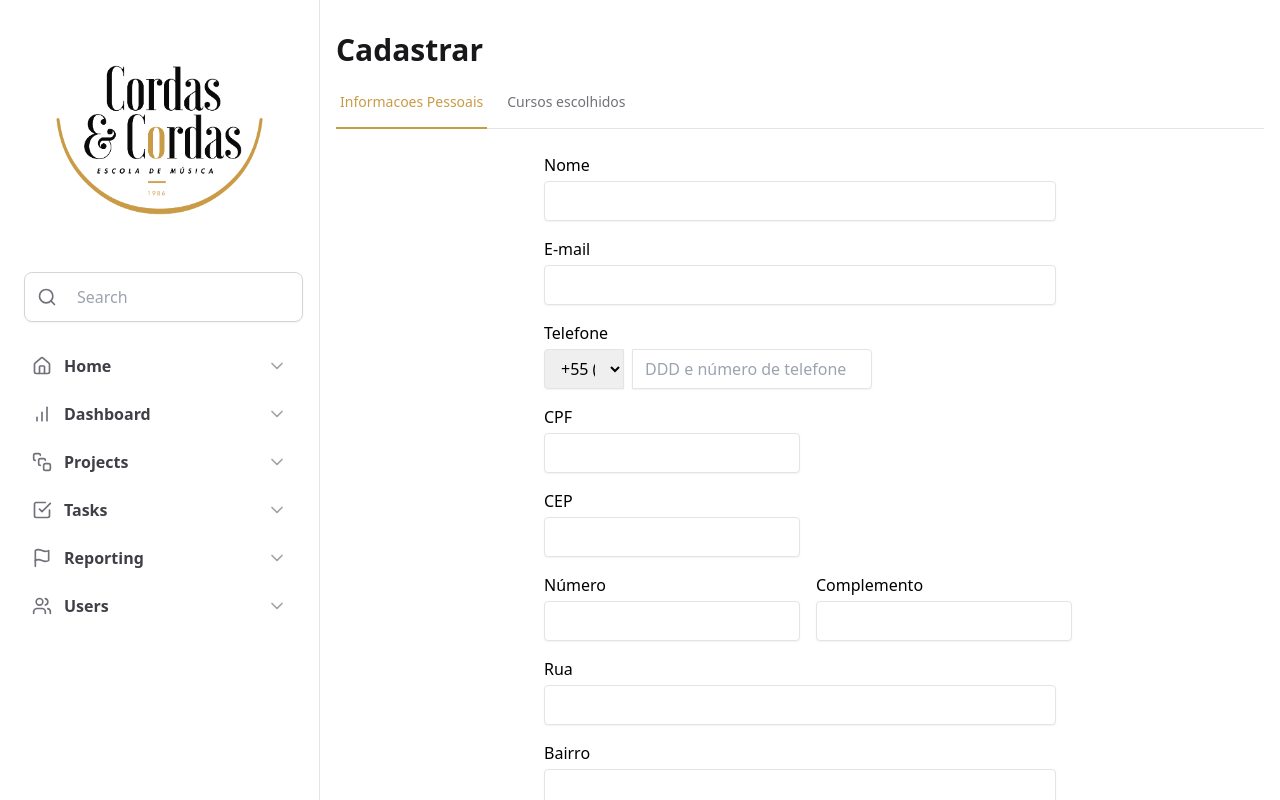
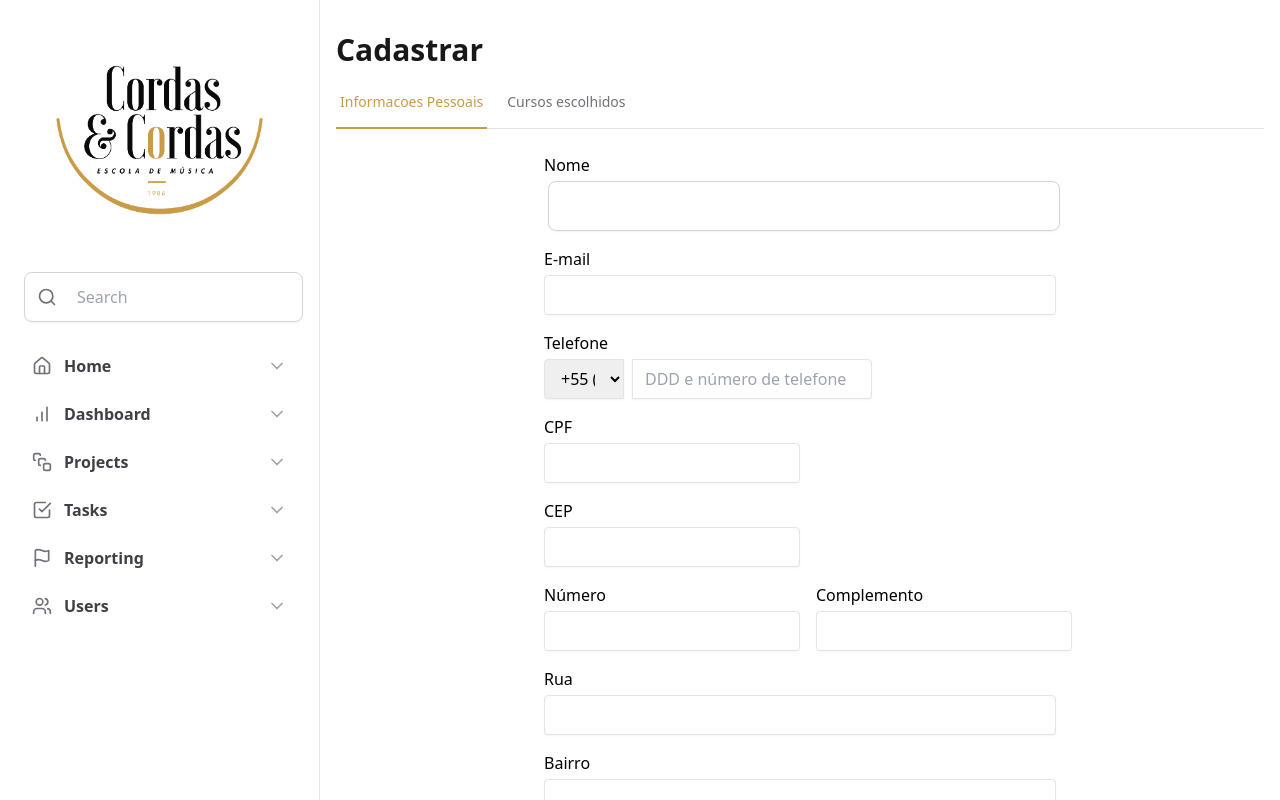
Before and after one commit to gabrielpoetaa/cordasBankAndForm, a React (Vite) app: page / in a window 1280 px wide. Shown: the top 800 px of the page. Built offline with nearby package versions, Linux system fonts and the light colour scheme.

Commit message:
fix: NameInput component com pattern de composicao

```diff
--- a/src/components/Form/PersonalInfo/NameInput.tsx
+++ b/src/components/Form/PersonalInfo/NameInput.tsx
@@ -1,6 +1,6 @@
 import React from 'react';
 import { useFormContext } from 'react-hook-form';
-import * as Input from '../../../components/input'
+import { InputRoot, InputControl, InputPrefix } from '../../input';
 
 const NameInput: React.FC = () => {
   const { register, formState: { errors } } = useFormContext();
@@ -14,14 +14,19 @@ const NameInput: React.FC = () => {
 
   return (
     <div className="flex flex-col gap-1">
-      <label htmlFor="name">Nome</label>
-      <input
+    <label htmlFor="name">Nome</label>
+    <InputRoot>
+      <InputPrefix>
+        {/* Adicione qualquer prefixo de input aqui, se necessário */}
+      </InputPrefix>
+      <InputControl
         type="text"
-        className="border border-zinc-200 shadow-sm rounded h-10 px-3"
+        id="name"
         {...register('name')}
       />
-      {errors.name && <span>{getErrorMessage(errors.name)}</span>}
-    </div>
+    </InputRoot>
+    {errors.name && <span>{getErrorMessage(errors.name)}</span>}
+  </div>
   );
 };
 
--- a/src/components/input.tsx
+++ b/src/components/input.tsx
@@ -1,27 +1,23 @@
-import { ComponentProps } from 'react';
+import React, { forwardRef, ComponentProps } from 'react';
 
-export interface InputProps {}
+interface InputControlProps extends ComponentProps<'input'> {}
+
+export const InputControl = forwardRef<HTMLInputElement, InputControlProps>((props, ref) => (
+  <input
+    ref={ref}
+    className="border-0 w-full rounded h-8 px-3"
+    {...props}
+  />
+));
+InputControl.displayName = 'InputControl';
 
 interface InputPrefixProps extends ComponentProps<'div'> {}
 
 export function InputPrefix(props: InputPrefixProps) {
-  return (
-    <div {...props} />
-  );
+  return <div {...props} />;
 }
 
-interface InputControlProps extends ComponentProps<'input'> {}
-
-export function InputControl(props: InputControlProps) {
-  return (
-    <input
-      className="border-0 w-full rounded h-8 px-3"
-      {...props}
-    />
-  );
-}
-
-export type InputRootProps = ComponentProps<'div'>;
+interface InputRootProps extends ComponentProps<'div'> {}
 
 export function InputRoot(props: InputRootProps) {
   return (
--- a/src/pages/FormPersonal.tsx
+++ b/src/pages/FormPersonal.tsx
@@ -4,13 +4,14 @@ import { z } from 'zod';
 import { zodResolver } from '@hookform/resolvers/zod';
 import { useEffect, useState } from 'react';
 
-import NameInput from '../components/Form/PersonalInfo/NameInput';
+import { InputRoot, InputControl, InputPrefix } from '../components/input';
 import EmailInput from '../components/Form/PersonalInfo/EmailInput';
 import TelefoneInput from '../components/Form/PersonalInfo/TelefoneInput/TelefoneInput';
 import EnderecoForm from '../components/Form/PersonalInfo/EnderecoForm';
 import CpfInput from '../components/Form/PersonalInfo/CpfInput';
 
 import phoneCodes from '../components/Form/PersonalInfo/TelefoneInput/phoneCodes.json';
+import NameInput from '../components/Form/PersonalInfo/NameInput';
 
 const createUserFormSchema = z.object({
   name: z.string().nonempty('O nome é obrigatório').transform(name => {
@@ -40,9 +41,8 @@ export function FormPersonal() {
     resolver: zodResolver(createUserFormSchema),
   });
 
-  const { handleSubmit, formState: { errors }, setValue, setError } = methods;
+  const { handleSubmit, formState: { errors }, register, setValue, setError } = methods;
   const [countries, setCountries] = useState<Country[]>([]);
-  const [loading, setLoading] = useState(true);
   const [selectedCountry, setSelectedCountry] = useState({ dial: '+55', code: 'BR' });
 
   useEffect(() => {
@@ -96,6 +96,12 @@ export function FormPersonal() {
     }
   };
 
+  const getErrorMessage = (error: any): string | null => {
+    if (!error) return null;
+    if (typeof error.message === 'string') return error.message;
+    return 'Erro inválido';
+  };
+
   return (
     <FormProvider {...methods}>
       <main>
```
